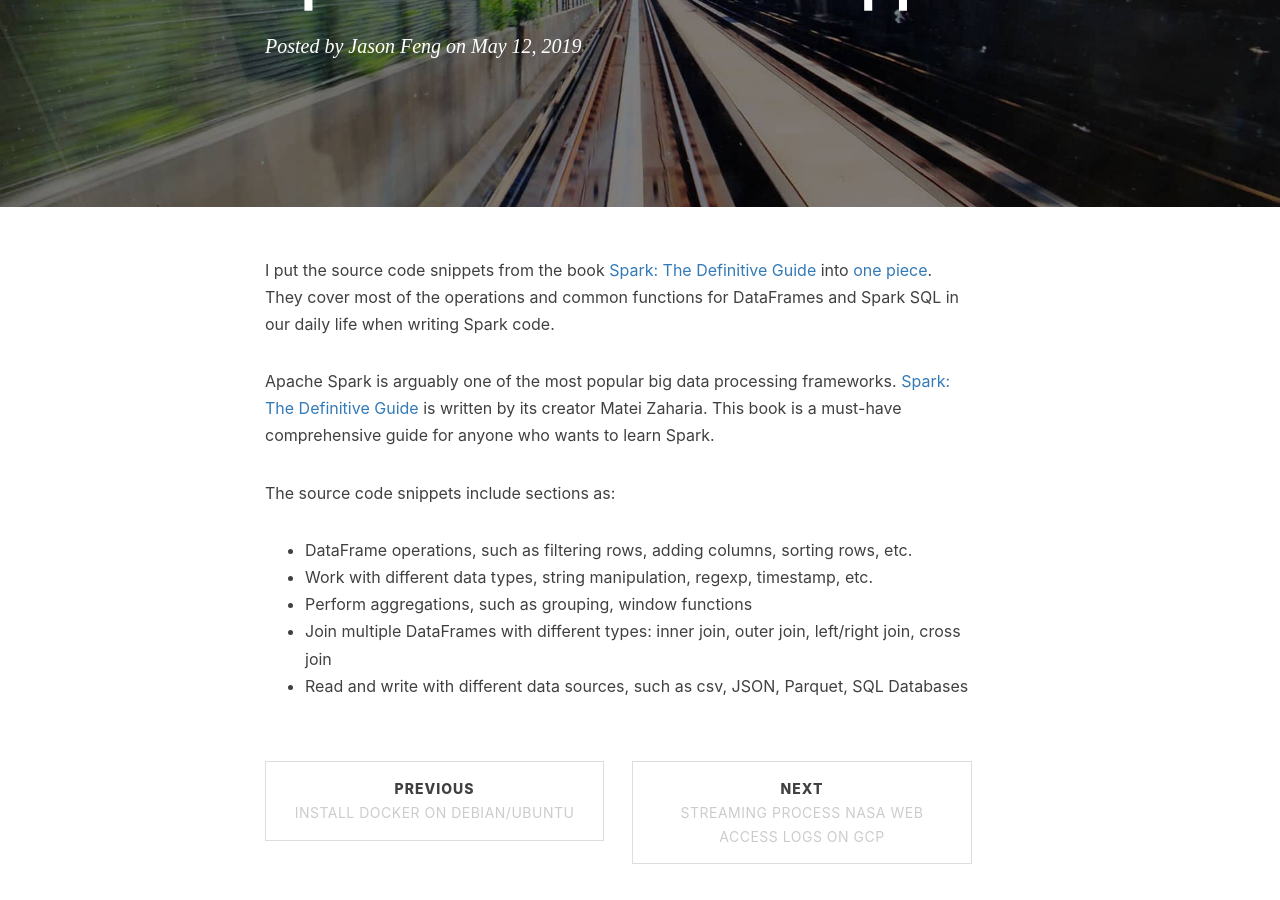
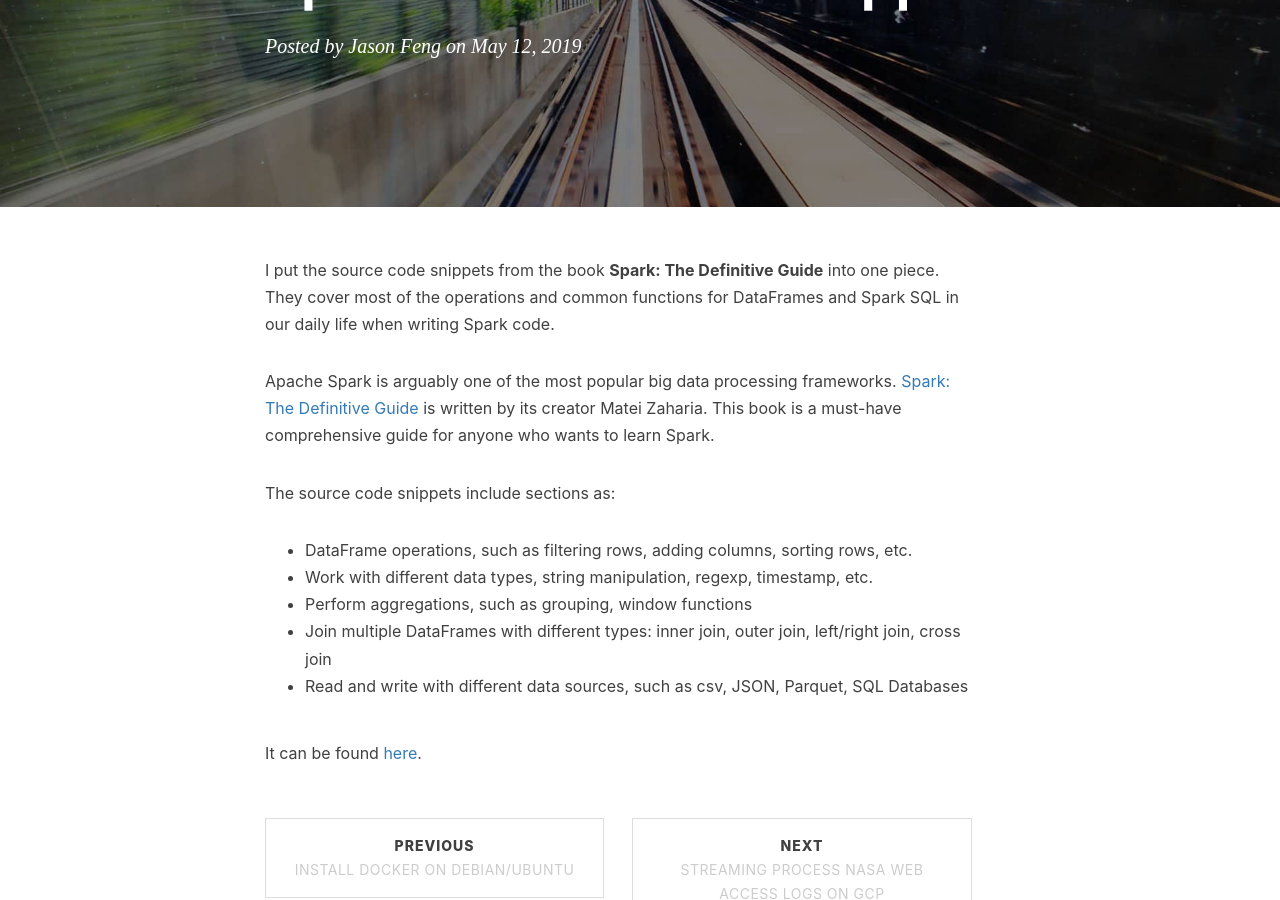
Before and after one commit to q15928/q15928.github.io, a Jekyll site: the page built from _posts/2019-05-12-pyspark-reference.md, in a window 1280 px wide and 900 px high, scrolled down 250 px. Built offline with Jekyll 4.4.1, drawn with Linux system fonts in a browser that asks for light colours; nearby versions of some CDN libraries; comment, search, counter and statistics services are not loaded.

Commit message:
update pyspark reference

```diff
--- a/_posts/2019-05-12-pyspark-reference.md
+++ b/_posts/2019-05-12-pyspark-reference.md
@@ -12,7 +12,7 @@ tags:
     - Spark SQL
 ---
 
-I put the source code snippets from the book [Spark: The Definitive Guide](http://shop.oreilly.com/product/0636920034957.do) into [one piece](https://github.com/q15928/python-snippets/blob/master/pyspark/pyspark-def-guide.py). They cover most of the operations and common functions for DataFrames and Spark SQL in our daily life when writing Spark code.
+I put the source code snippets from the book __Spark: The Definitive Guide__ into one piece. They cover most of the operations and common functions for DataFrames and Spark SQL in our daily life when writing Spark code.
 
 <!--more-->
 
@@ -25,3 +25,5 @@ The source code snippets include sections as:
 - Perform aggregations, such as grouping, window functions
 - Join multiple DataFrames with different types: inner join, outer join, left/right join, cross join
 - Read and write with different data sources, such as csv, JSON, Parquet, SQL Databases
+
+It can be found [here](https://github.com/q15928/python-snippets/blob/master/pyspark/pyspark-def-guide.py).
--- a/about.html
+++ b/about.html
@@ -4,6 +4,6 @@ title: "About"
 description: "Hi there, this is Jason Feng."
 ---
 
-I am a Google Cloud Certified Professional Data Engineer. With rich experience in data analytics and engineering, I have successfully delivered various end-to-end solutions with both big data technologies and traditional databases which had been well recognised. I have worked on machine learning projects, such as anomaly detection, forecasting.
-<br>
+I am a <b>Google Cloud Certified Professional Data Engineer</b>. With rich experience in data analytics and engineering, I have successfully delivered various end-to-end solutions with both big data technologies and traditional databases which had been well recognised. I have worked on machine learning projects, such as anomaly detection, forecasting.
+<br><br>
 I am a highly motivated result-driven individual and a great team player. I have strong background of machine learning and data science. I have earned Master of Data Science from the University of Sydney in 2016. I have completed a Deep Learning Specialisation by Professor Andrew Ng in which I grasped deep learning foundations, frameworks, architects, and the applications in Computer Vision, Natural Language Processing.
```
